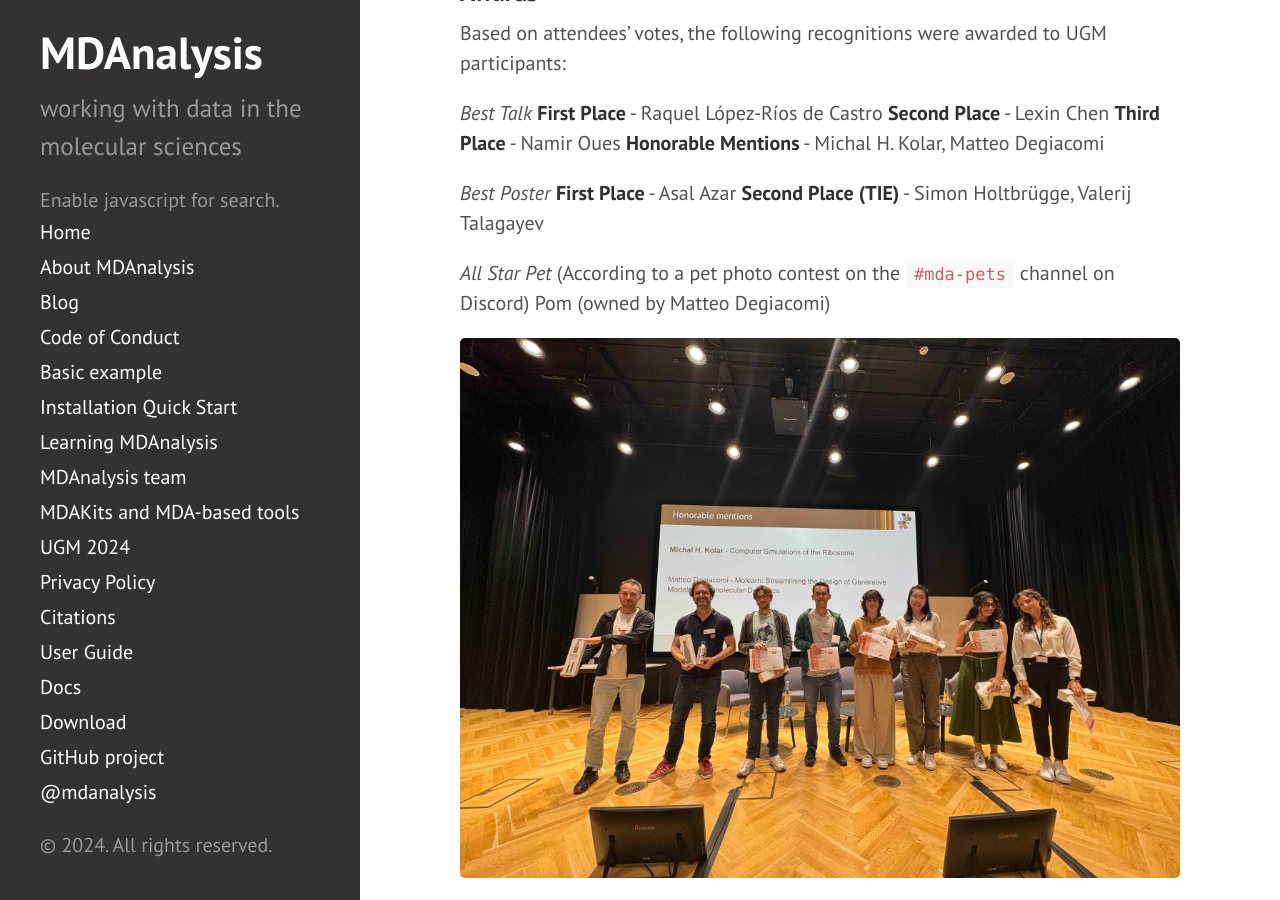
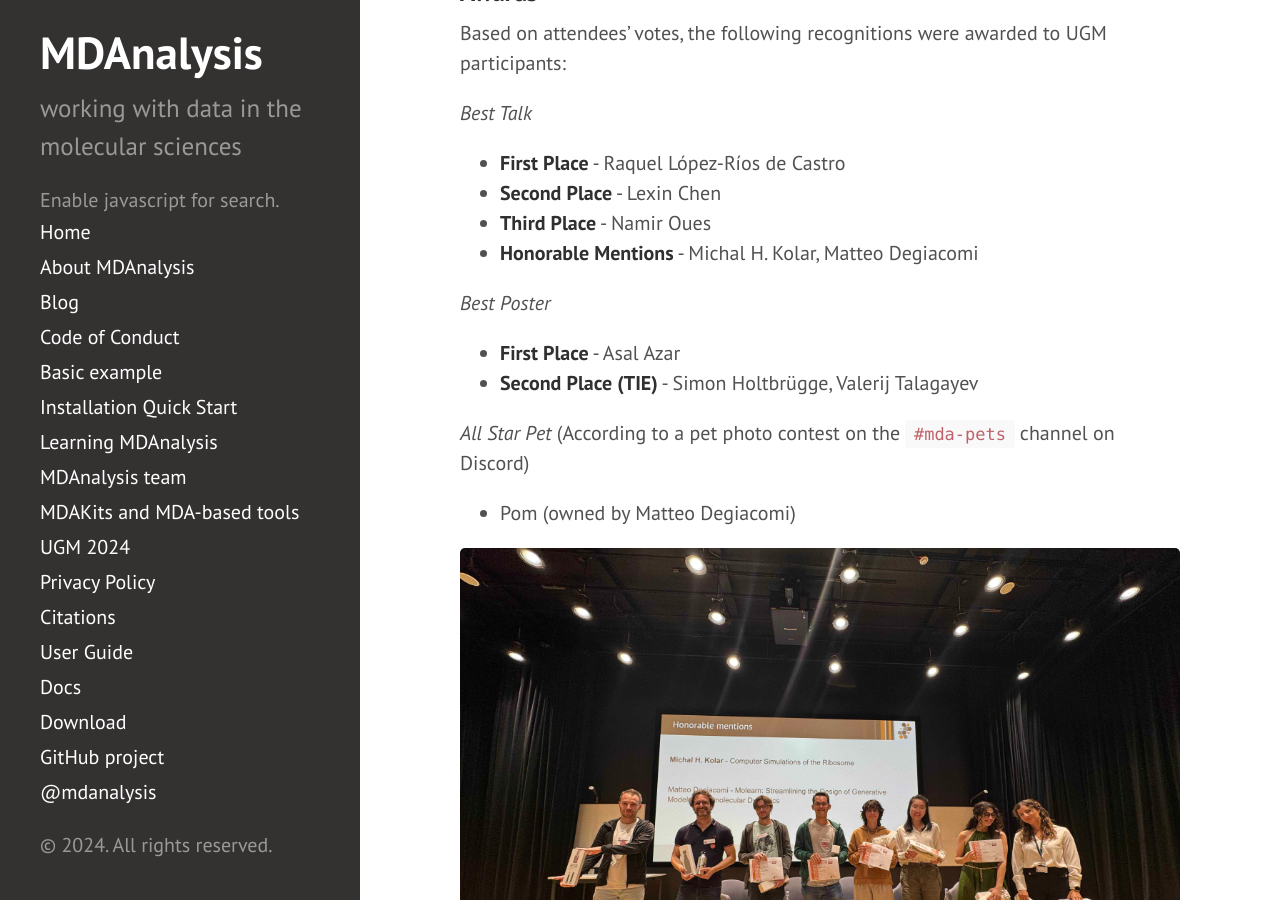
Before and after one commit to MDAnalysis/MDAnalysis.github.io, a Jekyll site: the page built from _posts/2024-09-11-mda_2024events.md, in a window 1280 px wide and 900 px high, scrolled down 1351 px. Built offline with Jekyll 4.4.1, drawn with Linux system fonts in a browser that asks for light colours; comment, search, counter and statistics services are not loaded.

Commit message:
Fix bullet formatting for UGM awards

```diff
--- a/_posts/2024-09-11-mda_2024events.md
+++ b/_posts/2024-09-11-mda_2024events.md
@@ -17,17 +17,17 @@ For more details, we invite you to check out the [MDAnalysis/UGM2024](https://gi
 Based on attendees' votes, the following recognitions were awarded to UGM participants:
 
 *Best Talk*
-**First Place** - Raquel López-Ríos de Castro
-**Second Place** - Lexin Chen
-**Third Place** - Namir Oues
-**Honorable Mentions** - Michal H. Kolar, Matteo Degiacomi
+* **First Place** - Raquel López-Ríos de Castro
+* **Second Place** - Lexin Chen
+* **Third Place** - Namir Oues
+* **Honorable Mentions** - Michal H. Kolar, Matteo Degiacomi
 
 *Best Poster*
-**First Place** - Asal Azar
-**Second Place (TIE)** - Simon Holtbrügge, Valerij Talagayev
+* **First Place** - Asal Azar
+* **Second Place (TIE)** - Simon Holtbrügge, Valerij Talagayev
 
 *All Star Pet* (According to a pet photo contest on the [`#mda-pets`](https://discord.com/channels/807348386012987462/1156570811247898706) channel on Discord)
-Pom (owned by Matteo Degiacomi)
+* Pom (owned by Matteo Degiacomi)
 
 ![Group Photo of MDAnalysis UGM 2024 Award Recipients](/public/images/UGM2024_Awards_Photo.jpg)
 
```
